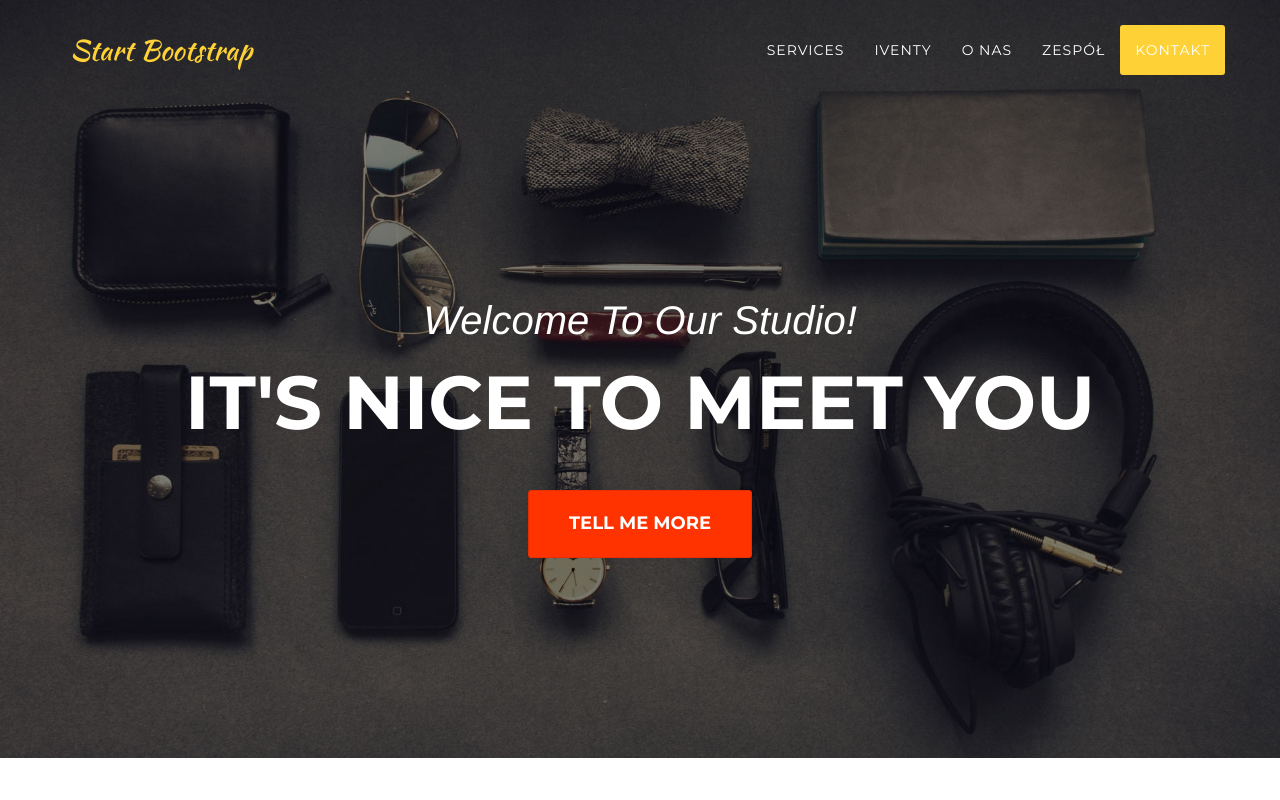
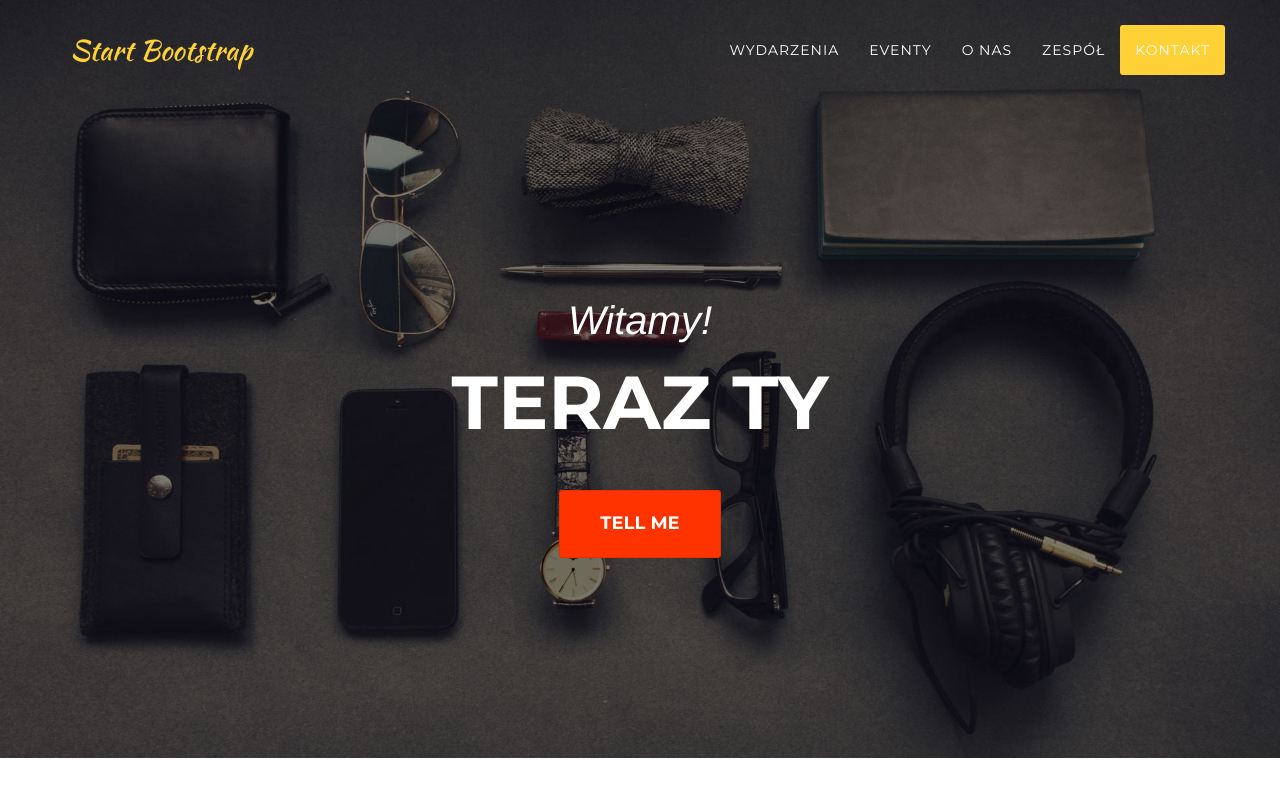
Before and after one commit to silesia2016/webschoolsilesia, a website: page index.html in a window 1280 px wide. Shown: the top 800 px of the page. Drawn offline with nearby package versions, Linux system fonts and the light colour scheme; a web font is replaced by a local one.

Commit message:
teksty na stronie glownej

```diff
--- a/index.html
+++ b/index.html
@@ -54,10 +54,10 @@
                         <a href="#page-top"></a>
                     </li>
                     <li>
-                        <a class="page-scroll" href="#services">Services</a>
+                        <a class="page-scroll" href="#services">Wydarzenia</a>
                     </li>
                     <li>
-                        <a class="page-scroll" href="#portfolio">IVENTY</a>
+                        <a class="page-scroll" href="#portfolio">EVENTY</a>
                     </li>
                     <li>
                         <a class="page-scroll" href="#about">O nas</a>
@@ -79,9 +79,9 @@
     <header>
         <div class="container">
             <div class="intro-text">
-                <div class="intro-lead-in">Welcome To Our Studio!</div>
-                <div class="intro-heading">It's Nice To Meet You</div>
-                <a id='button-more' href="#services" class="page-scroll btn btn-xl">Tell Me More</a>
+                <div class="intro-lead-in">Witamy!</div>
+                <div class="intro-heading">Teraz TY</div>
+                <a id='button-more' href="#services" class="page-scroll btn btn-xl">Tell me</a>
             </div>
         </div>
     </header>
```
